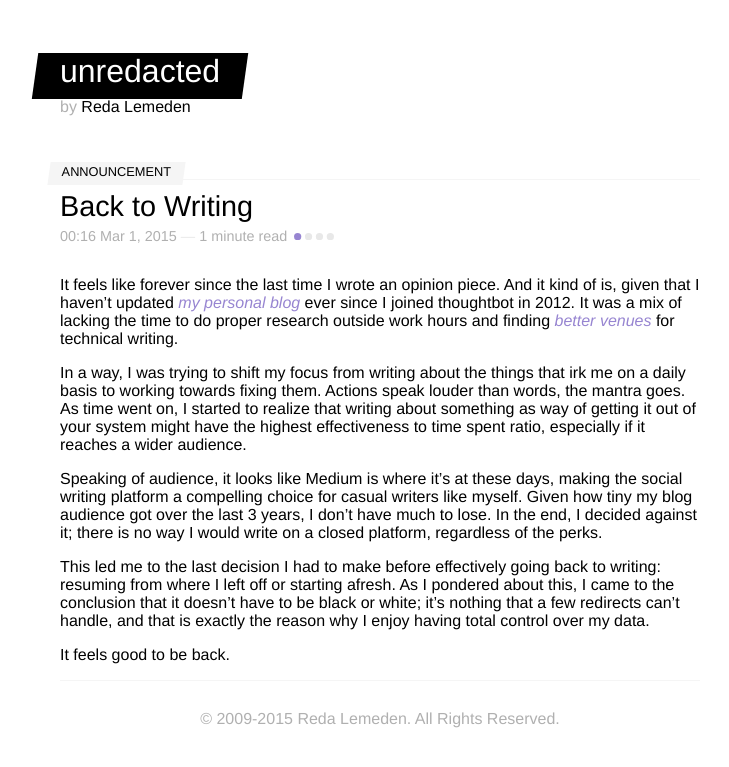
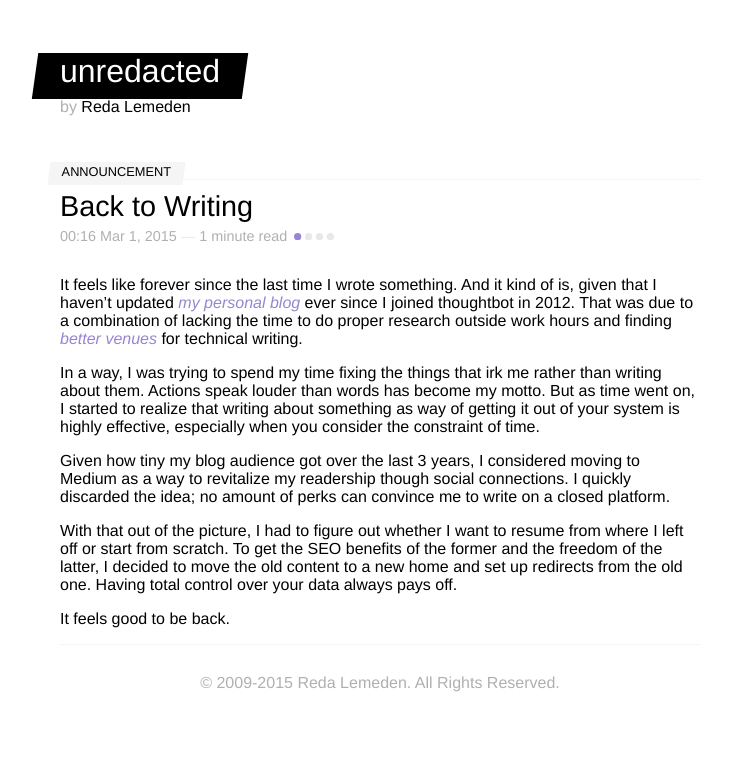
Before and after one commit to kaishin/unredacted, a Jekyll site: the page built from _posts/2015-03-01-writing.md, in a window 1280 px wide. Shown: the top 767 px of the page, without its empty margins (260-989 px from the left). Built offline with Jekyll 4.4.1, drawn with Linux system fonts in a browser that asks for light colours; comment, search, counter and statistics services are not loaded.

Commit message:
Rewrite article about writing

```diff
--- a/_posts/2015-03-01-writing.md
+++ b/_posts/2015-03-01-writing.md
@@ -4,13 +4,13 @@ title: "Back to Writing"
 category: announcement
 ---
 
-It feels like forever since the last time I wrote an opinion piece. And it kind of is, given that I haven't updated [my personal blog][kaishinlab] ever since I joined thoughtbot in 2012. It was a mix of lacking the time to do proper research outside work hours and finding [better][robots] [venues][smashing] for technical writing.
+It feels like forever since the last time I wrote something. And it kind of is, given that I haven't updated [my personal blog][kaishinlab] ever since I joined thoughtbot in 2012. That was due to a combination of lacking the time to do proper research outside work hours and finding [better][robots] [venues][smashing] for technical writing.
 
-In a way, I was trying to shift my focus from writing about the things that irk me on a daily basis to working towards fixing them. Actions speak louder than words, the mantra goes. As time went on, I started to realize that writing about something as way of getting it out of your system might have the highest effectiveness to time spent ratio, especially if it reaches a wider audience.
+In a way, I was trying to spend my time fixing the things that irk me rather than writing about them. Actions speak louder than words has become my motto. But as time went on, I started to realize that writing about something as way of getting it out of your system is highly effective, especially when you consider the constraint of time.
 
-Speaking of audience, it looks like Medium is where it's at these days, making the social writing platform a compelling choice for casual writers like myself. Given how tiny my blog audience got over the last 3 years, I don't have much to lose. In the end, I decided against it; there is no way I would write on a closed platform, regardless of the perks.
+Given how tiny my blog audience got over the last 3 years, I considered moving to Medium as a way to revitalize my readership though social connections. I quickly discarded the idea; no amount of perks can convince me to write on a closed platform.
 
-This led me to the last decision I had to make before effectively going back to writing: resuming from where I left off or starting afresh. As I pondered about this, I came to the conclusion that it doesn't have to be black or white; it's nothing that a few redirects can't handle, and that is exactly the reason why I enjoy having total control over my data.
+With that out of the picture, I had to figure out whether I want to resume from where I left off or start from scratch. To get the SEO benefits of the former and the freedom of the latter, I decided to move the old content to a new home and set up redirects from the old one. Having total control over your data always pays off.
 
 It feels good to be back.
 
```
